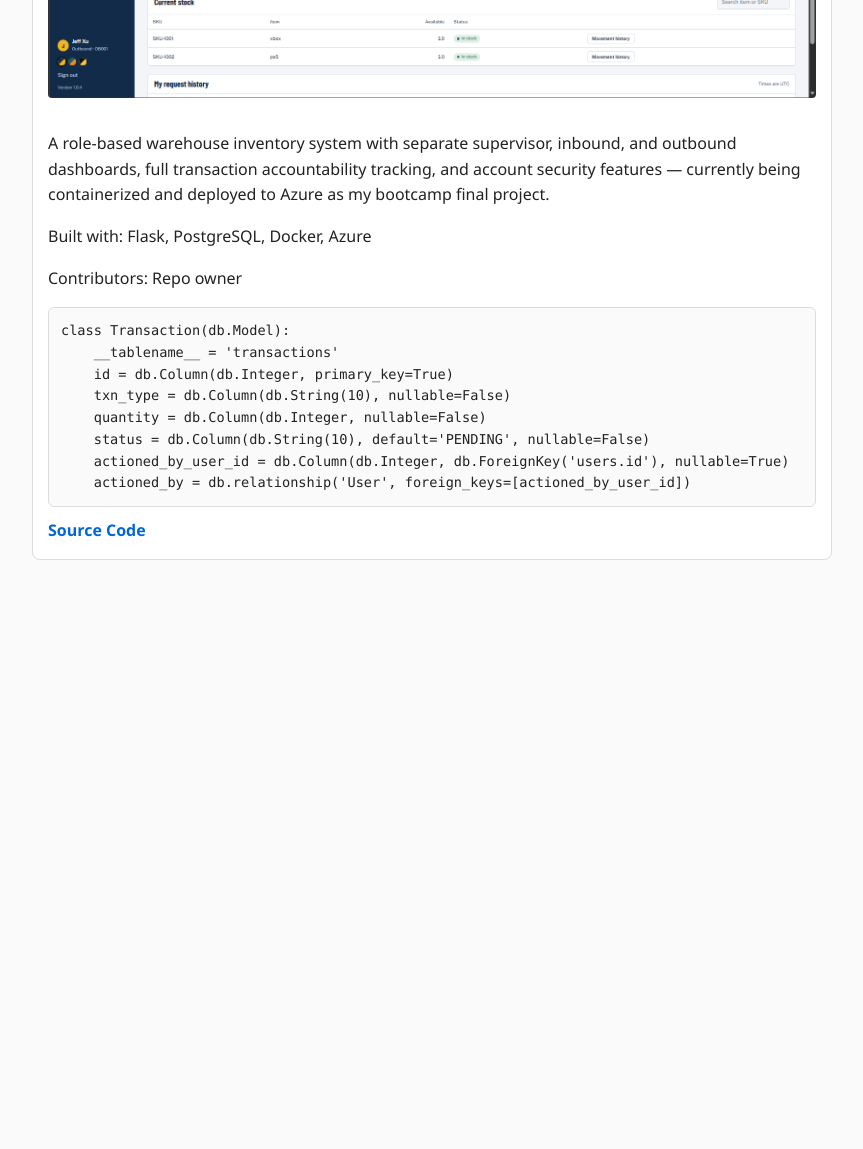
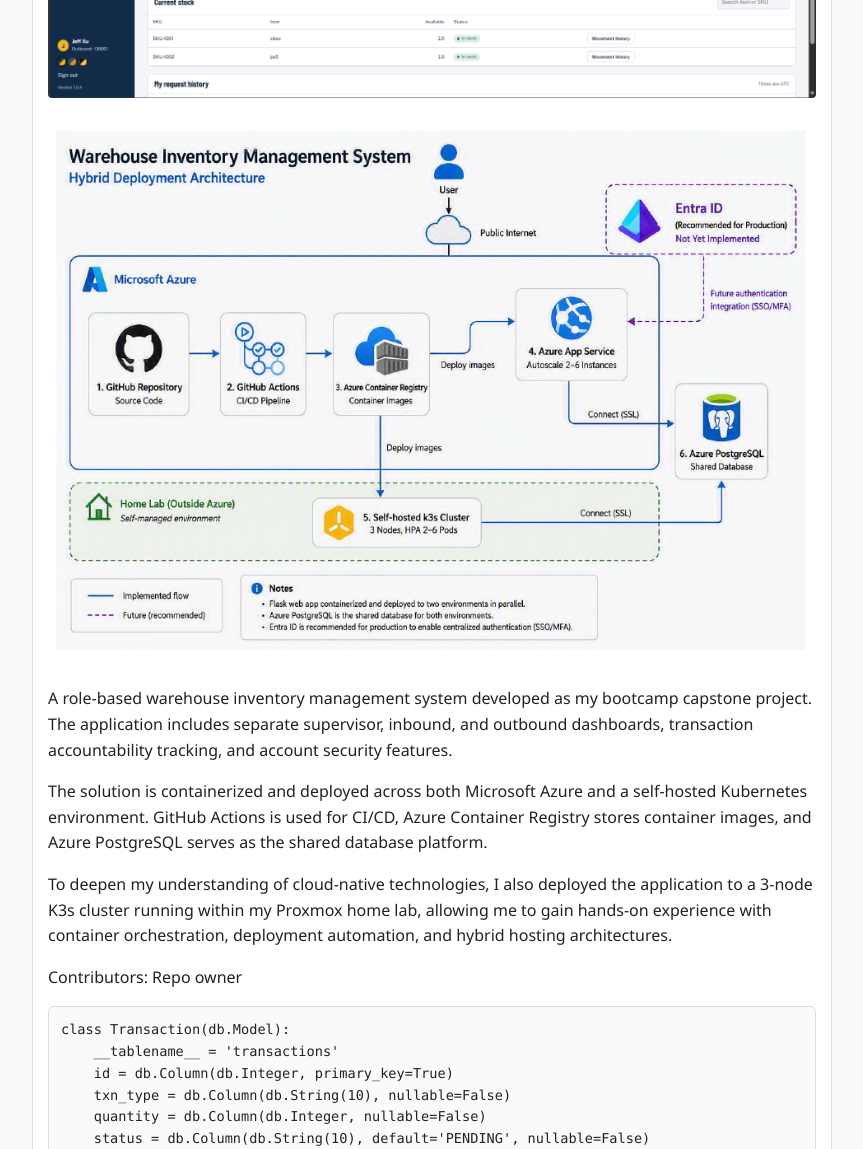
Before and after one commit to mdrznbm/mdrznbm.github.io, a plain HTML site: page index.html in a window 1280 px wide. Shown: the part 4860-6009 px from the top of the page, without its empty margins (208-1071 px from the left). Before the commit the page ends 5480 px from the top, so only its background shows below. Drawn offline with Linux system fonts and the light colour scheme.

Commit message:
Add inventory architecture diagram

```diff
--- a/index.html
+++ b/index.html
@@ -84,8 +84,10 @@
       <img src="assets/supervisor-console.png" alt="Inventory app supervisor console">
       <img src="assets/inbound-console.png" alt="Inventory app inbound console">
       <img src="assets/outbound-console.png" alt="Inventory app outbound console">
-      <p>A role-based warehouse inventory system with separate supervisor, inbound, and outbound dashboards, full transaction accountability tracking, and account security features — currently being containerized and deployed to Azure as my bootcamp final project.</p>
-      <p>Built with: Flask, PostgreSQL, Docker, Azure</p>
+      <img src="assets/architecture.png" alt="Warehouse Inventory Management">
+      <p>A role-based warehouse inventory management system developed as my bootcamp capstone project. The application includes separate supervisor, inbound, and outbound dashboards, transaction accountability tracking, and account security features.</p>
+      <p>The solution is containerized and deployed across both Microsoft Azure and a self-hosted Kubernetes environment. GitHub Actions is used for CI/CD, Azure Container Registry stores container images, and Azure PostgreSQL serves as the shared database platform.</p>
+      <p>To deepen my understanding of cloud-native technologies, I also deployed the application to a 3-node K3s cluster running within my Proxmox home lab, allowing me to gain hands-on experience with container orchestration, deployment automation, and hybrid hosting architectures.</p>
       <p>Contributors: Repo owner</p>
       <pre><code>class Transaction(db.Model):
     __tablename__ = 'transactions'
```
Also changed, not shown: assets/architecture.png (added).
